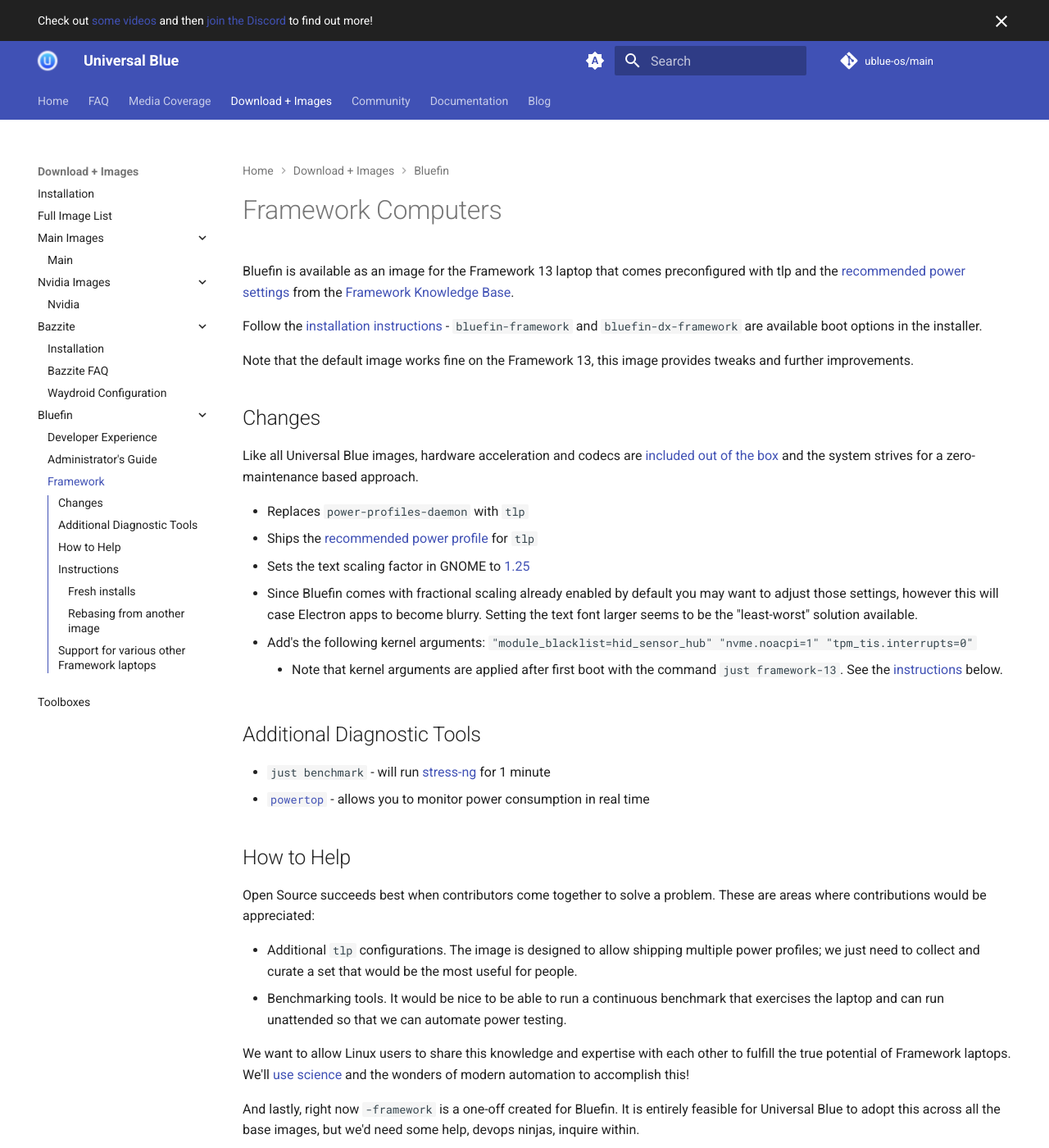
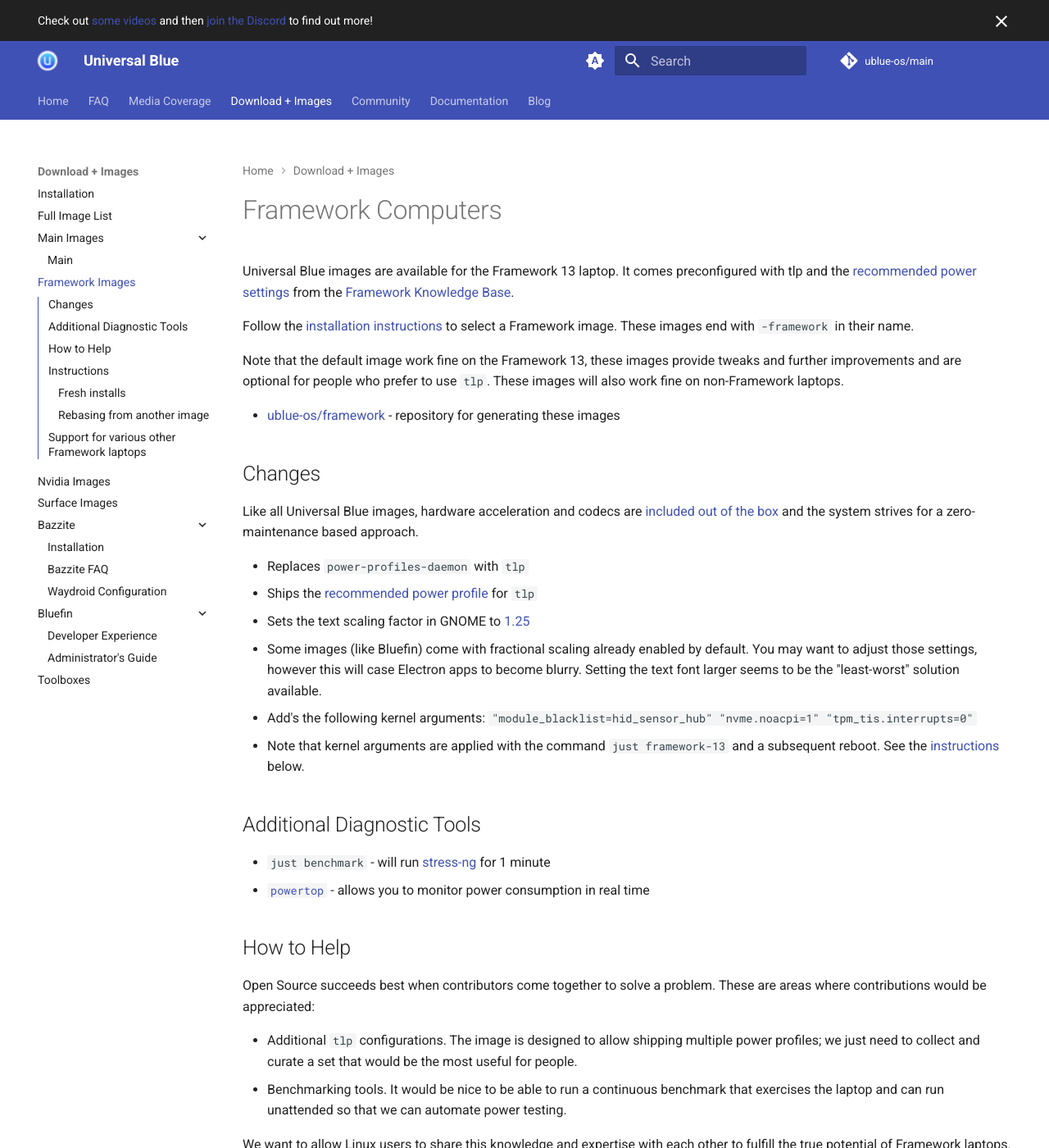
Before and after one commit to ublue-os/website, an MkDocs documentation site: the page built from docs/images/framework.md, in a window 1280 px wide and 1400 px high. Shown: the whole window at 82% size. Built offline with MkDocs 1.6.1 and Material for MkDocs 9.7.7, drawn with Linux system fonts in a browser that asks for light colours; comment, search, counter and statistics services are not loaded; some of the changed text lies outside the part shown.

Commit message:
feat: make framework page more toplevel, add surface page (#485)
* feat: make framework page more toplevel, add surface page

* fix: remove old framework page from nav

* fix: remove bluefin specific section

```diff
--- a/docs/images/bluefin/framework.md
+++ b/docs/images/framework.md
@@ -1,10 +1,12 @@
 # Framework Computers
 
-Bluefin is available as an image for the Framework 13 laptop that comes preconfigured with tlp and the [recommended power settings](https://github.com/ublue-os/framework/blob/main/system_files/shared/usr/etc/tlp.d/50-framework.conf) from the [Framework Knowledge Base](https://knowledgebase.frame.work/en_us/optimizing-fedora-battery-life-r1baXZh).
+Universal Blue images are available for the Framework 13 laptop. It comes preconfigured with tlp and the [recommended power settings](https://github.com/ublue-os/framework/blob/main/system_files/shared/usr/etc/tlp.d/50-framework.conf) from the [Framework Knowledge Base](https://knowledgebase.frame.work/en_us/optimizing-fedora-battery-life-r1baXZh).
 
-Follow the [installation instructions](/installation) - `bluefin-framework` and `bluefin-dx-framework` are available boot options in the installer.
+Follow the [installation instructions](/installation) to select a Framework image. These images end with `-framework` in their name.
 
-Note that the default image works fine on the Framework 13, this image provides tweaks and further improvements.
+Note that the default image work fine on the Framework 13, these images provide tweaks and further improvements and are optional for people who prefer to use `tlp`. These images will also work fine on non-Framework laptops.
+
+- [ublue-os/framework](https://github.com/ublue-os/framework) - repository for generating these images
 
 ## Changes
 
@@ -13,9 +15,9 @@ Like all Universal Blue images, hardware acceleration and codecs are [included o
 - Replaces `power-profiles-daemon` with `tlp`
 - Ships the [recommended power profile](https://github.com/ublue-os/framework/blob/main/system_files/shared/usr/etc/tlp.d/50-framework.conf) for `tlp`
 - Sets the text scaling factor in GNOME to [1.25](https://github.com/ublue-os/framework/blob/main/system_files/silverblue/usr/etc/dconf/db/local.d/01-ublue-framework)
-  - Since Bluefin comes with fractional scaling already enabled by default you may want to adjust those settings, however this will case Electron apps to become blurry. Setting the text font larger seems to be the "least-worst" solution available.
-  - Add's the following kernel arguments: `"module_blacklist=hid_sensor_hub" "nvme.noacpi=1" "tpm_tis.interrupts=0"`
-    - Note that kernel arguments are applied after first boot with the command `just framework-13`. See the [instructions](# instructions) below.
+  - Some images (like Bluefin) come with fractional scaling already enabled by default. You may want to adjust those settings, however this will case Electron apps to become blurry. Setting the text font larger seems to be the "least-worst" solution available.
+- Add's the following kernel arguments: `"module_blacklist=hid_sensor_hub" "nvme.noacpi=1" "tpm_tis.interrupts=0"`
+  - Note that kernel arguments are applied with the command `just framework-13` and a subsequent reboot. See the [instructions](# instructions) below.
 
 ## Additional Diagnostic Tools
 
@@ -30,8 +32,6 @@ Open Source succeeds best when contributors come together to solve a problem. Th
 - Benchmarking tools. It would be nice to be able to run a continuous benchmark that exercises the laptop and can run unattended so that we can automate power testing.
 
 We want to allow Linux users to share this knowledge and expertise with each other to fulfill the true potential of Framework laptops. We'll [use science](https://www.youtube.com/watch?v=BABM3EUo990) and the wonders of modern automation to accomplish this!
-
-And lastly, right now `-framework` is a one-off created for Bluefin. It is entirely feasible for Universal Blue to adopt this across all the base images, but we'd need some help, devops ninjas, inquire within.
 
 - [Thread on the Framework forums](https://community.frame.work/t/custom-fedora-oci-images-for-framework-laptops/34253/) - general feedback welcome here, the co-creator of Bluefin "dog-foods" this image on a 13th gen Framework 13. Yes, it is glorious.
 - [Contributions welcome!](https://github.com/ublue-os/bluefin)
--- a/mkdocs.yml
+++ b/mkdocs.yml
@@ -96,8 +96,9 @@ nav:
       - Full Image List: images.md
       - Main Images:
           - images/main.md
-      - Nvidia Images:
-          - images/nvidia.md
+      - Framework Images: images/framework.md
+      - Nvidia Images: images/nvidia.md
+      - Surface Images: images/surface.md
       - Bazzite:
           - Introduction: images/bazzite/index.md
           - Installation: images/bazzite/installation.md
@@ -107,7 +108,6 @@ nav:
           - Introduction: images/bluefin/index.md
           - Developer Experience: images/bluefin/developer-experience.md
           - Administrator's Guide: images/bluefin/admin.md
-          - Framework: images/bluefin/framework.md
       - Toolboxes: toolboxes.md
   - Community:
       - Mission: mission.md
```
Also changed, not shown: docs/images/surface.md (added, +32 -0 lines).
